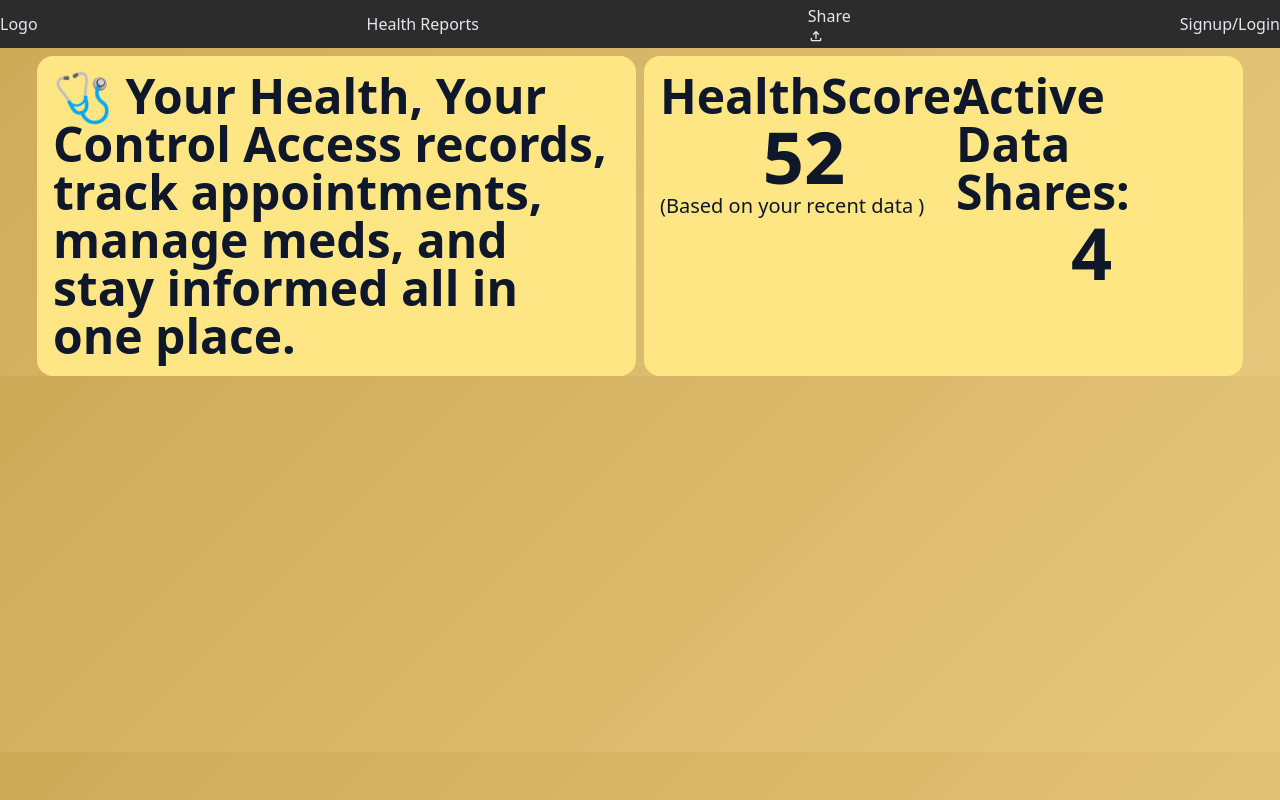
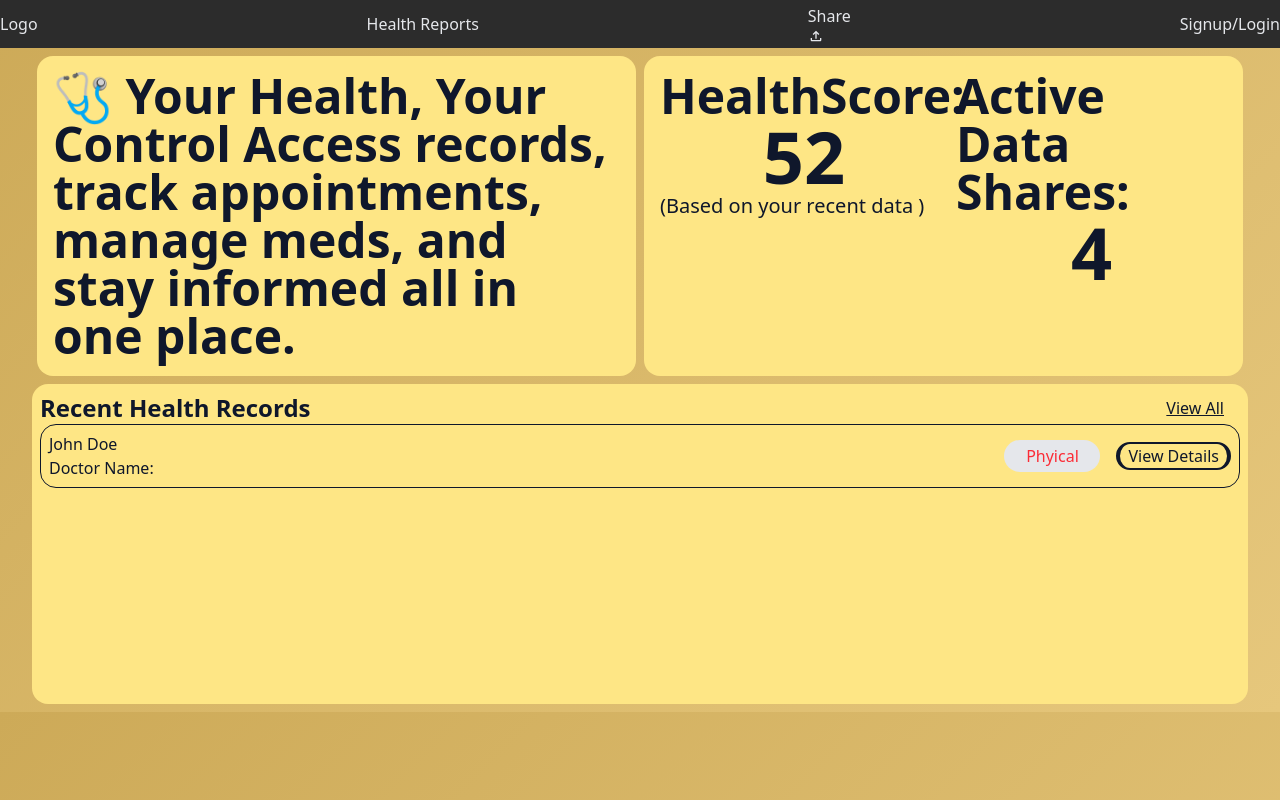
Before and after one commit to SBeeeee/CareConnect, a Next.js app: page / in a window 1280 px wide. Built offline with nearby package versions, Linux system fonts and the light colour scheme.

Commit message:
recent records table added

```diff
--- a/src/app/components/Recents.jsx
+++ b/src/app/components/Recents.jsx
@@ -1,8 +1,21 @@
 import React from 'react'
+import Link from 'next/link'
 
 function Recents() {
   return (
-    <div className="">
+    <div className="bg-amber-200 mx-8 rounded-2xl mt-2 p-2 text-slate-900 h-80 mb-2">
+
+    <div className="flex justify-between items-center"><h1 className="text-2xl font-bold ">Recent Health Records</h1>
+    <Link href="" className="mr-4 underline h-">View All</Link>
+    </div>
+    <div className="border-1 rounded-2xl h-16 flex items-center px-2 justify-between">
+    <div>
+    <div>John Doe</div>
+    <div>Doctor Name:</div>
+    </div>
+<div className="flex gap-4 items-center"><div className="bg-gray-200 text-red-500 font-medium text-center rounded-2xl  w-24 h-8 pt-1">Phyical</div>
+<button className="border-x-4 border-y-2 rounded-2xl px-2">View Details</button></div>
+    </div>
 
     </div>
   )
--- a/src/app/page.js
+++ b/src/app/page.js
@@ -1,13 +1,14 @@
 import "./globals.css";
 import Navbar from "./components/Navbar";
 import HeroSection from "./components/HeroSection";
+import Recents from "./components/Recents";
 
 export default function Home() {
   return (
     <div>
       <Navbar/>
-
       <HeroSection/>
+      <Recents/>
     </div>
   );
 }
```
